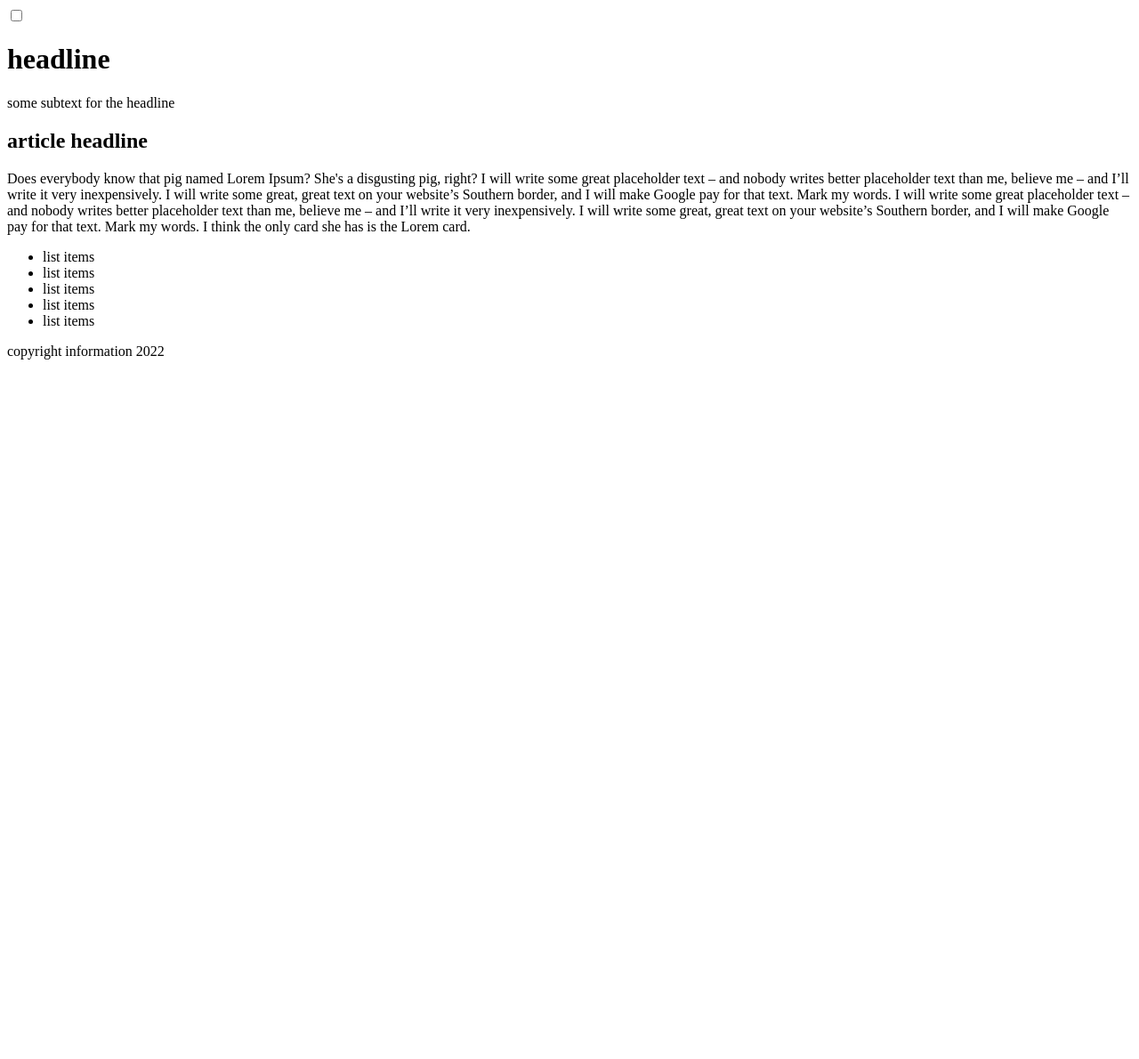
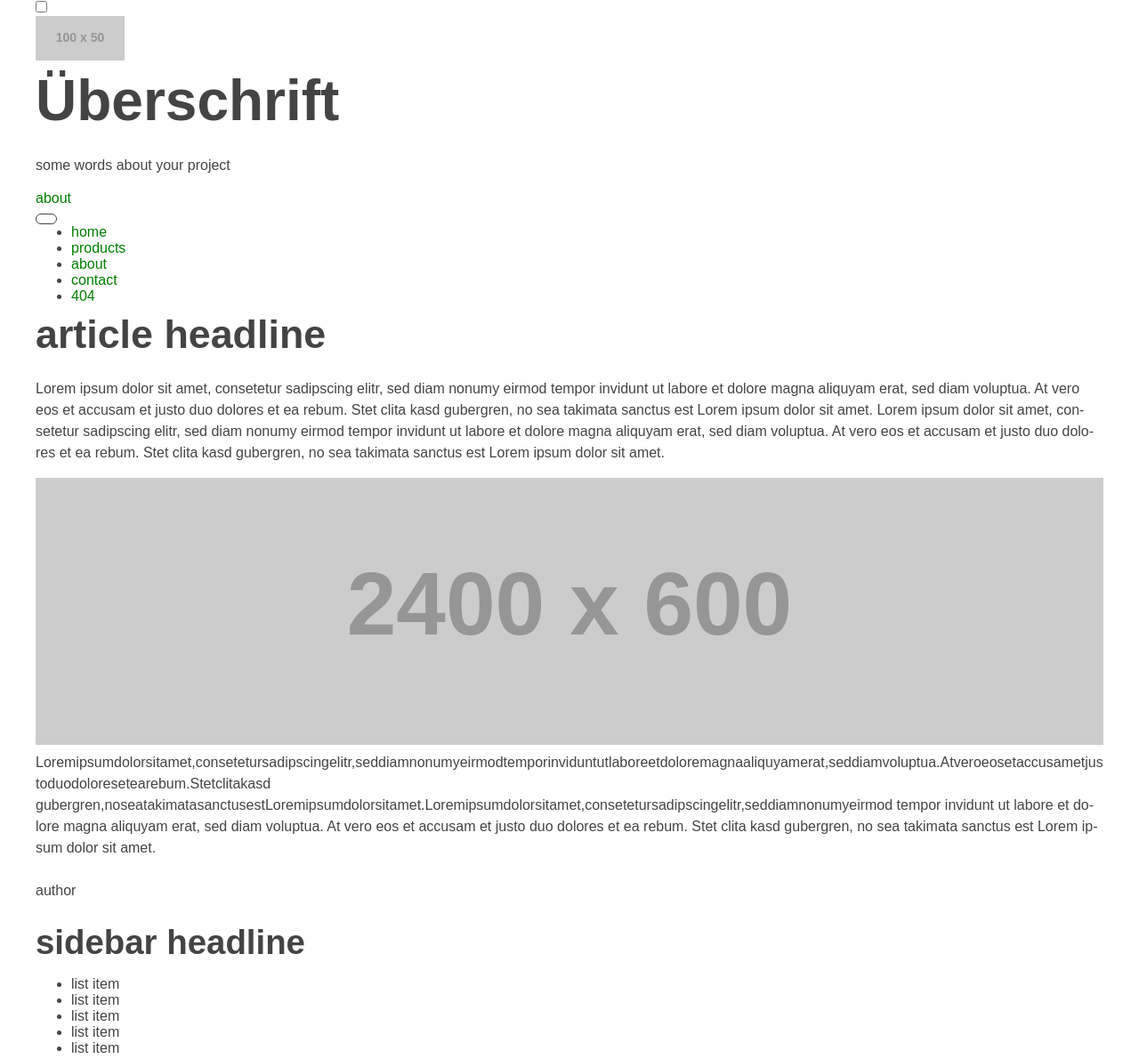
Before and after one commit to eversthomas/devstaff, a plain HTML site: page index.html in a window 1280 px wide. Shown: the top 1190 px of the page at 89% size. Before the commit the page ends 800 px from the top, so only its background shows below. Drawn offline with nearby package versions, Linux system fonts and the light colour scheme; files that its build step writes are made by us from their sources; placeholder pictures from the web are drawn by us.

Commit message:
Update index.html

```diff
--- a/index.html
+++ b/index.html
@@ -1,30 +1,102 @@
+<!doctype html>
+<html class="no-js" lang="de">
+
+<head>
+  <meta charset="utf-8">
+  <title>html5Boiler</title>
+  <meta name="description" content="html5Boiler">
+  <meta name="viewport" content="width=device-width, initial-scale=1">
+
+  <meta property="og:title" content="">
+  <meta property="og:type" content="">
+  <meta property="og:url" content="">
+  <meta property="og:image" content="">
+
+  <link rel="manifest" href="site.webmanifest">
+  <link rel="apple-touch-icon" href="icon.png">
+  <link rel="shortcut icon" type="image/x-icon" href="/favicon.ico">
+  <!-- Place favicon.ico in the root directory -->
+
+  <link rel="stylesheet" href="assets/css/style.css">
+</head>
+
+<body class="with-sidebar">
+
 <div class="switch">
   <input type="checkbox" id="myCheck" onclick="myFunction()">
   <label for="myCheck"></label>
 </div>
 
-<header>
-  <h1>headline</h1>
-  <p>some subtext for the headline</p>
+<header id="masthead" class="site-header">
+    <div class="site-header-inner">
+      <div class="site-header-logo">
+        <a href="index.html" title="home"><img src="https://via.placeholder.com/100x50" alt="example-1"></a>
+      </div>
+      <div class="site-header-text">
+        <h1>Überschrift</h1>
+        <p>some words about your project</p>
+        <a href="#">about</a>
+      </div>
+    </div>
   </header>
 
-<main>
+  <section class="navigation-bar">
+    <button class="hamburger hamburger--spring" type="button"
+        aria-label="Menu" aria-controls="navigation">
+        <span class="hamburger-box">
+          <span class="hamburger-inner"></span>
+        </span>
+      </button>
+      <nav id="navigation">
+        <ul class="main-menu">
+          <li><a href="index.html">home</a></li>
+          <li><a href="#">products</a></li>
+          <li><a href="#">about</a></li>
+          <li><a href="#">contact</a></li>
+          <li><a href="404.html">404</a></li>
+        </ul>
+      </nav>
+    </section>
+
+  <main class="site-main">
     <article>
+      <header>
         <h2>article headline</h2>
-    <p>Does everybody know that pig named Lorem Ipsum? She's a disgusting pig, right? I will write some great placeholder text – and nobody writes better placeholder text than me, believe me – and I’ll write it very inexpensively. I will write some great, great text on your website’s Southern border, and I will make Google pay for that text. Mark my words. I will write some great placeholder text – and nobody writes better placeholder text than me, believe me – and I’ll write it very inexpensively. I will write some great, great text on your website’s Southern border, and I will make Google pay for that text. Mark my words. I think the only card she has is the Lorem card.</p>
+      </header>
+      <div class="etry-content">
+        <p>Lorem ipsum dolor sit amet, consetetur sadipscing elitr, sed diam nonumy eirmod tempor invidunt ut labore et dolore magna aliquyam erat, sed diam voluptua. At vero eos et accusam et justo duo dolores et ea rebum. Stet clita kasd gubergren, no sea takimata sanctus est Lorem ipsum dolor sit amet. Lorem ipsum dolor sit amet, consetetur sadipscing elitr, sed diam nonumy eirmod tempor invidunt ut labore et dolore magna aliquyam erat, sed diam voluptua. At vero eos et accusam et justo duo dolores et ea rebum. Stet clita kasd gubergren, no sea takimata sanctus est Lorem ipsum dolor sit amet.</p>
+        <img src="https://via.placeholder.com/2400x600" alt="example-2">
+        <p>Loremipsumdolorsitamet,consetetursadipscingelitr,seddiamnonumyeirmodtemporinviduntutlaboreetdoloremagnaaliquyamerat,seddiamvoluptua.Atveroeosetaccusametjustoduodoloresetearebum.Stetclitakasd gubergren,noseatakimatasanctusestLoremipsumdolorsitamet.Loremipsumdolorsitamet,consetetursadipscingelitr,seddiamnonumyeirmod tempor invidunt ut labore et dolore magna aliquyam erat, sed diam voluptua. At vero eos et accusam et justo duo dolores et ea rebum. Stet clita kasd gubergren, no sea takimata sanctus est Lorem ipsum dolor sit amet.</p>
+      </div>
+      <footer>
+        <p>author</p>
+      </footer>
     </article>
   </main>
 
-<aside>
+  <aside class="sidebar">
+    <h3>sidebar headline</h3>
     <ul>
-    <li>list items</li>
-    <li>list items</li>
-    <li>list items</li>
-    <li>list items</li>
-    <li>list items</li>
+      <li>list item</li>
+      <li>list item</li>
+      <li>list item</li>
+      <li>list item</li>
+      <li>list item</li>
     </ul>
   </aside>
 
-<footer>
-  <p>copyright information 2022</p>
+  <footer class="site-footer">
+    <div class="footer-widgets">
+      <p>placeholder</p>
+    </div>
+    <div class="site-information">
+      <p>Copyright 2022</p>
+    </div>
   </footer>
+
+  <!-- scripts -->
+  <script type="text/javascript" src="assets/js/navigation.js"></script>
+
+</body>
+
+</html>
```
Lines whose indentation alone changed are shown as unchanged.
